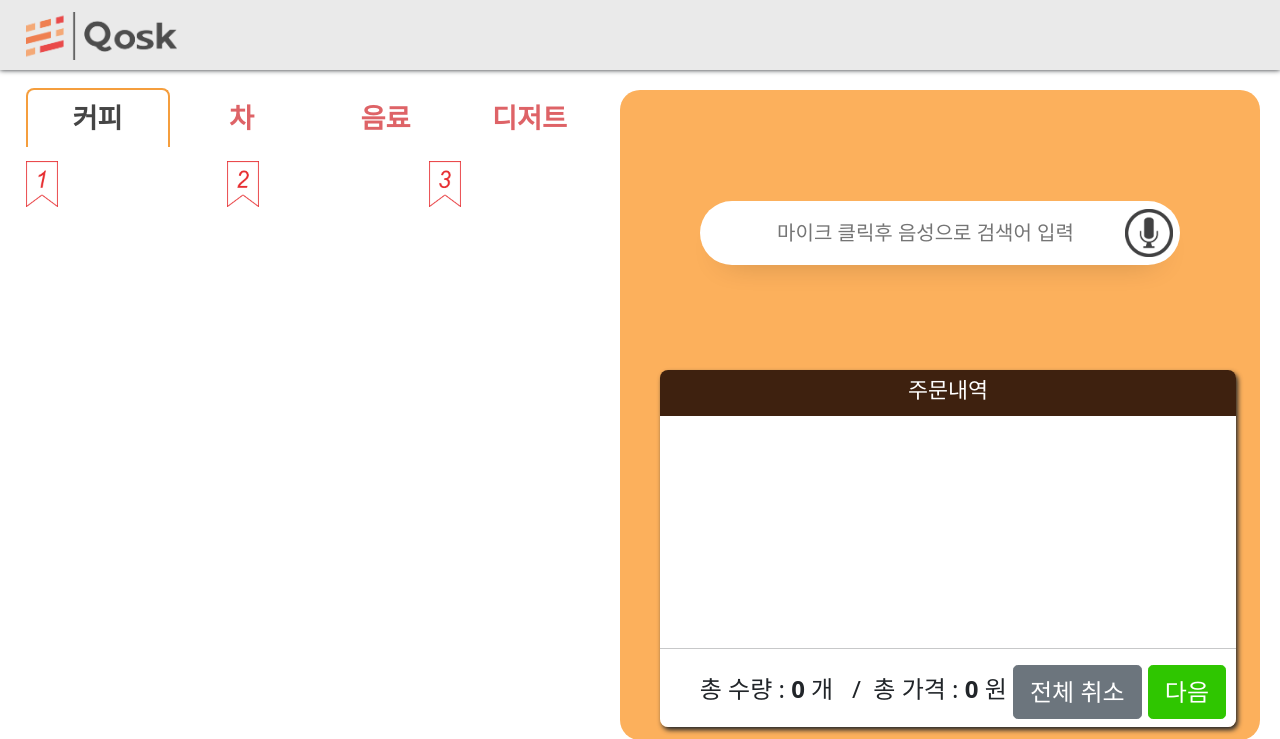
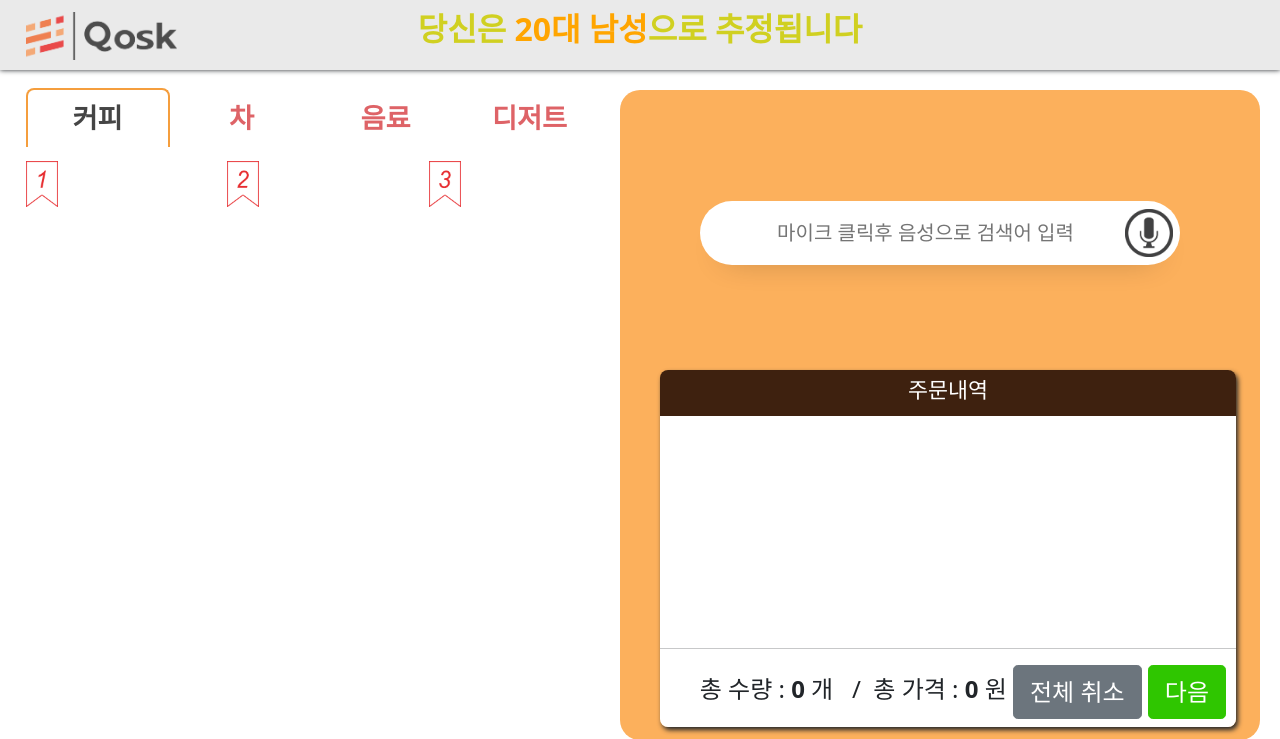
Before and after one commit to SeaweedKIM/Qosk, a Django app: page / in a window 1280 px wide. Shown: the top 739 px of the page. Run offline with Django 3.2, Linux system fonts and the light colour scheme; data that the repository does not hold is empty; some libraries are stand-ins or nearby versions.

Commit message:
age_and_gender

```diff
--- a/main/views.py
+++ b/main/views.py
@@ -42,38 +42,50 @@ def Menu1(request, total=0, counter=0, cart_items = None):
     if age_and_gender == '1':
         # male 20
         preference= List.objects.filter(category='커피').order_by( '-M20', 'food_name')
+        print = '20대 남성'
     elif age_and_gender == '2':
         preference= List.objects.filter(category='커피').order_by( '-M30', 'food_name')
+        print= "30대 남성"
     elif age_and_gender == '3':
         # male 40
         preference= List.objects.filter(category='커피').order_by( '-M40', 'food_name')
+        print= "40대 남성"
     elif age_and_gender == '4':
         # male 50
         preference= List.objects.filter(category='커피').order_by( '-M50', 'food_name')
+        print= "50대 남성"
     elif age_and_gender == '5':
         # male 60
         preference= List.objects.filter(category='커피').order_by( '-M60', 'food_name')
+        print= "60대 남성"
     elif age_and_gender == '6':
         # male 70
         preference= List.objects.filter(category='커피').order_by( '-M70', 'food_name')
+        print= "70대 남성"
     elif age_and_gender == '8':
         # female 20
         preference= List.objects.filter(category='커피').order_by( '-W20', 'food_name')
+        print= "20대 여성"
     elif age_and_gender == '9':
         # female 30
         preference= List.objects.filter(category='커피').order_by( '-W30', 'food_name')
+        print= "30대 여성"
     elif age_and_gender == '10':
         # female 40
         preference= List.objects.filter(category='커피').order_by( '-W40', 'food_name')
+        print= "40대 여성"
     elif age_and_gender == '11':
         # female 50
         preference= List.objects.filter(category='커피').order_by( '-W50', 'food_name')
+        print= "50대 여성"
     elif age_and_gender == '12':
         # female 60
         preference= List.objects.filter(category='커피').order_by( '-W60', 'food_name')
+        print= "60대 여성"
     elif age_and_gender == '13':
         # female 70
         preference= List.objects.filter(category='커피').order_by( '-W70', 'food_name')
+        print= "70대 여성"
 
 
     coffee_category = preference
@@ -93,7 +105,8 @@ def Menu1(request, total=0, counter=0, cart_items = None):
         'cart_items': cart_items,
         'total':total,
         'counter':counter,
-        'page':page
+        'page':page,
+        'print':print
         }
     return render(request, 'menu1.html', context)
 
@@ -108,39 +121,51 @@ def Menu2(request, total=0, counter=0, cart_items = None):
     if age_and_gender == '1':
         # male 20
         preference= List.objects.filter(category='차').order_by( '-M20', 'food_name')
+        print= "20대 남성"
     elif age_and_gender == '2':
         # male 30
         preference= List.objects.filter(category='차').order_by( '-M30', 'food_name')
+        print= "30대 남성"
     elif age_and_gender == '3':
         # male 40
         preference= List.objects.filter(category='차').order_by( '-M40', 'food_name')
+        print= "40대 남성"
     elif age_and_gender == '4':
         # male 50
         preference= List.objects.filter(category='차').order_by( '-M50', 'food_name')
+        print= "50대 남성"
     elif age_and_gender == '5':
         # male 60
         preference= List.objects.filter(category='차').order_by( '-M60', 'food_name')
+        print= "60대 남성"
     elif age_and_gender == '6':
         # male 70
         preference= List.objects.filter(category='차').order_by( '-M70', 'food_name')
+        print= "70대 남성"
     elif age_and_gender == '8':
         # female 20
         preference= List.objects.filter(category='차').order_by( '-W20', 'food_name')
+        print= "20대 여성"
     elif age_and_gender == '9':
         # female 30
         preference= List.objects.filter(category='차').order_by( '-W30', 'food_name')
+        print= "30대 여성"
     elif age_and_gender == '10':
         # female 40
         preference= List.objects.filter(category='차').order_by( '-W40', 'food_name')
+        print= "40대 여성"
     elif age_and_gender == '11':
         # female 50
         preference= List.objects.filter(category='차').order_by( '-W50', 'food_name')
+        print= "50대 여성"
     elif age_and_gender == '12':
         # female 60
         preference= List.objects.filter(category='차').order_by( '-W60', 'food_name')
+        print= "60대 여성"
     elif age_and_gender == '13':
         # female 70
         preference= List.objects.filter(category='차').order_by( '-W70', 'food_name')
+        print= "70대 여성"
 
     tea_category = preference
 
@@ -162,7 +187,8 @@ def Menu2(request, total=0, counter=0, cart_items = None):
         'cart_items': cart_items,
         'total':total,
         'counter':counter,
-        'page':page
+        'page':page,
+        'print':print
         }
     return render(request, 'menu2.html', context)
 
@@ -177,39 +203,51 @@ def Menu3(request, total=0, counter=0, cart_items = None):
     if age_and_gender == '1':
         # male 20
         preference= List.objects.filter(category='음료').order_by( '-M20', 'food_name')
+        print= "20대 남성"
     elif age_and_gender == '2':
         # male 30
         preference= List.objects.filter(category='음료').order_by( '-M30', 'food_name')
+        print= "30대 남성"
     elif age_and_gender == '3':
         # male 40
         preference= List.objects.filter(category='음료').order_by( '-M40', 'food_name')
+        print= "40대 남성"
     elif age_and_gender == '4':
         # male 50
         preference= List.objects.filter(category='음료').order_by( '-M50', 'food_name')
+        print= "50대 남성"
     elif age_and_gender == '5':
         # male 60
         preference= List.objects.filter(category='음료').order_by( '-M60', 'food_name')
+        print= "60대 남성"
     elif age_and_gender == '6':
         # male 70
         preference= List.objects.filter(category='음료').order_by( '-M70', 'food_name')
+        print= "70대 남성"
     elif age_and_gender == '8':
         # female 20
         preference= List.objects.filter(category='음료').order_by( '-W20', 'food_name')
+        print= "20대 여성"
     elif age_and_gender == '9':
         # female 30
         preference= List.objects.filter(category='음료').order_by( '-W30', 'food_name')
+        print= "30대 여성"
     elif age_and_gender == '10':
         # female 40
         preference= List.objects.filter(category='음료').order_by( '-W40', 'food_name')
+        print= "40대 여성"
     elif age_and_gender == '11':
         # female 50
         preference= List.objects.filter(category='음료').order_by( '-W50', 'food_name')
+        print= "50대 여성"
     elif age_and_gender == '12':
         # female 60
         preference= List.objects.filter(category='음료').order_by( '-W60', 'food_name')
+        print= "60대 여성"
     elif age_and_gender == '13':
         # female 70
         preference= List.objects.filter(category='음료').order_by( '-W70', 'food_name')
+        print= "70대 여성"
 
     beverage_category = preference
 
@@ -230,7 +268,8 @@ def Menu3(request, total=0, counter=0, cart_items = None):
         'cart_items': cart_items,
         'total':total,
         'counter':counter,
-        'page':page
+        'page':page,
+        'print':print
         }
     return render(request, 'menu3.html', context)
 
@@ -245,39 +284,51 @@ def Menu4(request, total=0, counter=0, cart_items = None):
     if age_and_gender == '1':
         # male 20
         preference= List.objects.filter(category='디저트').order_by( '-M20', 'food_name')
+        print= "20대 남성"
     elif age_and_gender == '2':
         # male 30
         preference= List.objects.filter(category='디저트').order_by( '-M30', 'food_name')
+        print= "30대 남성"
     elif age_and_gender == '3':
         # male 40
         preference= List.objects.filter(category='디저트').order_by( '-M40', 'food_name')
+        print= "40대 남성"
     elif age_and_gender == '4':
         # male 50
         preference= List.objects.filter(category='디저트').order_by( '-M50', 'food_name')
+        print= "50대 남성"
     elif age_and_gender == '5':
         # male 60
         preference= List.objects.filter(category='디저트').order_by( '-M60', 'food_name')
+        print= "60대 남성"
     elif age_and_gender == '6':
         # male 70
         preference= List.objects.filter(category='디저트').order_by( '-M70', 'food_name')
+        print= "70대 남성"
     elif age_and_gender == '8':
         # female 20
         preference= List.objects.filter(category='디저트').order_by( '-W20', 'food_name')
+        print= "20대 여성"
     elif age_and_gender == '9':
         # female 30
         preference= List.objects.filter(category='디저트').order_by( '-W30', 'food_name')
+        print= "30대 여성"
     elif age_and_gender == '10':
         # female 40
         preference= List.objects.filter(category='디저트').order_by( '-W40', 'food_name')
+        print= "40대 여성"
     elif age_and_gender == '11':
         # female 50
         preference= List.objects.filter(category='디저트').order_by( '-W50', 'food_name')
+        print= "50대 여성"
     elif age_and_gender == '12':
         # female 60
         preference= List.objects.filter(category='디저트').order_by( '-W60', 'food_name')
+        print= "60대 여성"
     elif age_and_gender == '13':
         # female 70
         preference= List.objects.filter(category='디저트').order_by( '-W70', 'food_name')
+        print= "70대 여성"
 
     dessert_category = preference
 
@@ -298,7 +349,8 @@ def Menu4(request, total=0, counter=0, cart_items = None):
         'cart_items': cart_items,
         'total':total,
         'counter':counter,
-        'page':page
+        'page':page,
+        'print':print
         }
     return render(request, 'menu4.html', context)
 
--- a/templates/menu.html
+++ b/templates/menu.html
@@ -18,6 +18,7 @@
                         <span class="symbol"><img src="{% static 'images/logo.png' %}" alt="" /></span>
                     </a>
 
+                    <h2 style="color:#D0D021; padding-top: 10px;"><strong>당신은 <span style='color:orange;'>{{print}}</span>으로 추정됩니다</strong></h2>
                     <!-- 첫페이지로 돌아가는 버튼(비활성화)-->
                     {% comment %} <a href="{% url 'kiosk:place' %}" class="home">
                         <img src="{% static 'images/home.png' %}" alt="" />
```
